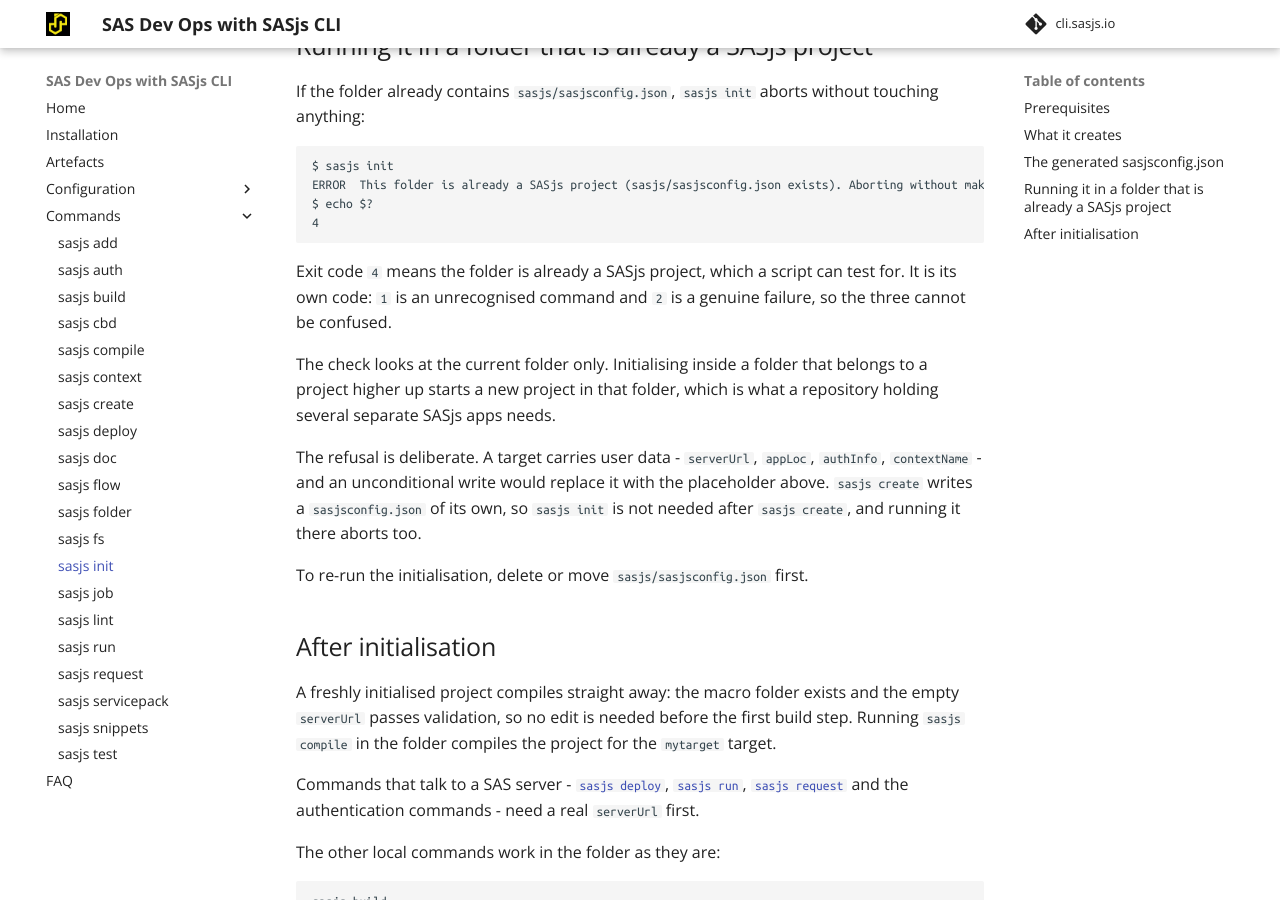
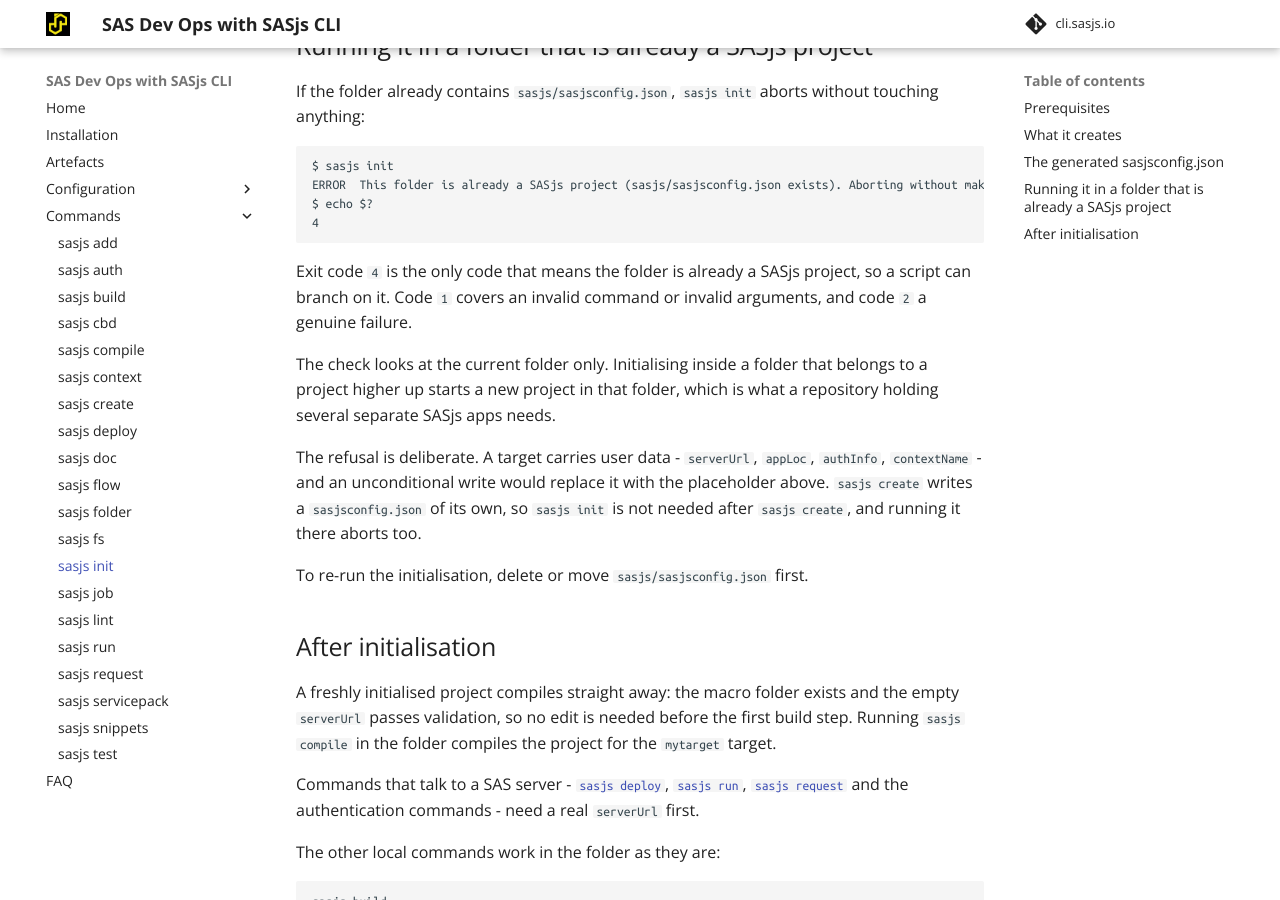
Before and after one commit to sasjs/cli.sasjs.io, an MkDocs documentation site: the page built from docs/init.md, in a window 1280 px wide and 900 px high, scrolled down 1662 px. Built offline with MkDocs 1.6.1 and Material for MkDocs 9.7.7, drawn with Linux system fonts in a browser that asks for light colours; comment, search, counter and statistics services are not loaded.

Commit message:
docs(init): say what exit code 1 covers, alongside 4

````diff
--- a/docs/init.md
+++ b/docs/init.md
@@ -65,7 +65,7 @@
 4
 ```
 
-Exit code `4` means the folder is already a SASjs project, which a script can test for. It is its own code: `1` is an unrecognised command and `2` is a genuine failure, so the three cannot be confused.
+Exit code `4` is the only code that means the folder is already a SASjs project, so a script can branch on it. Code `1` covers an invalid command or invalid arguments, and code `2` a genuine failure.
 
 The check looks at the current folder only. Initialising inside a folder that belongs to a project higher up starts a new project in that folder, which is what a repository holding several separate SASjs apps needs.
 
````
